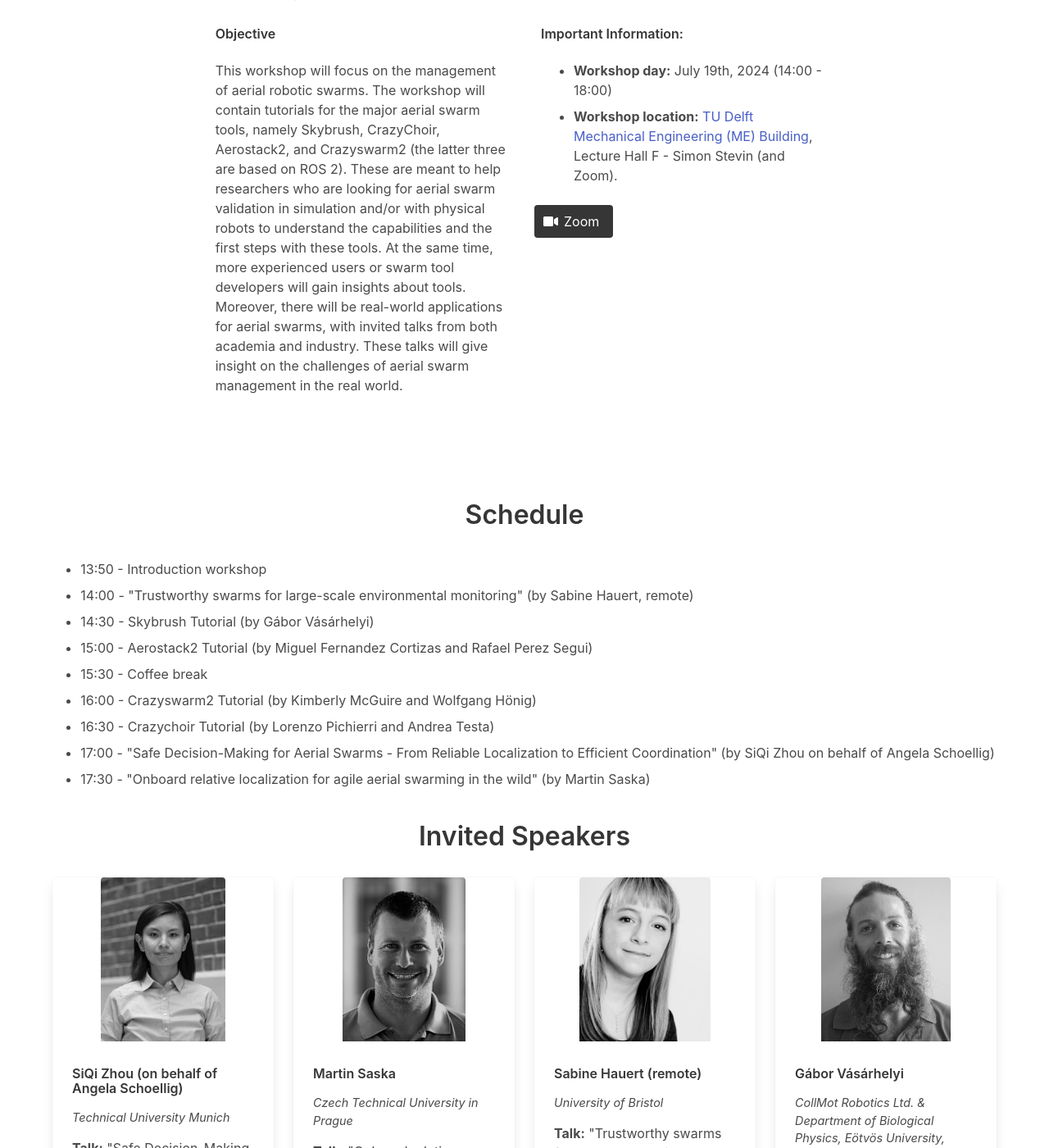
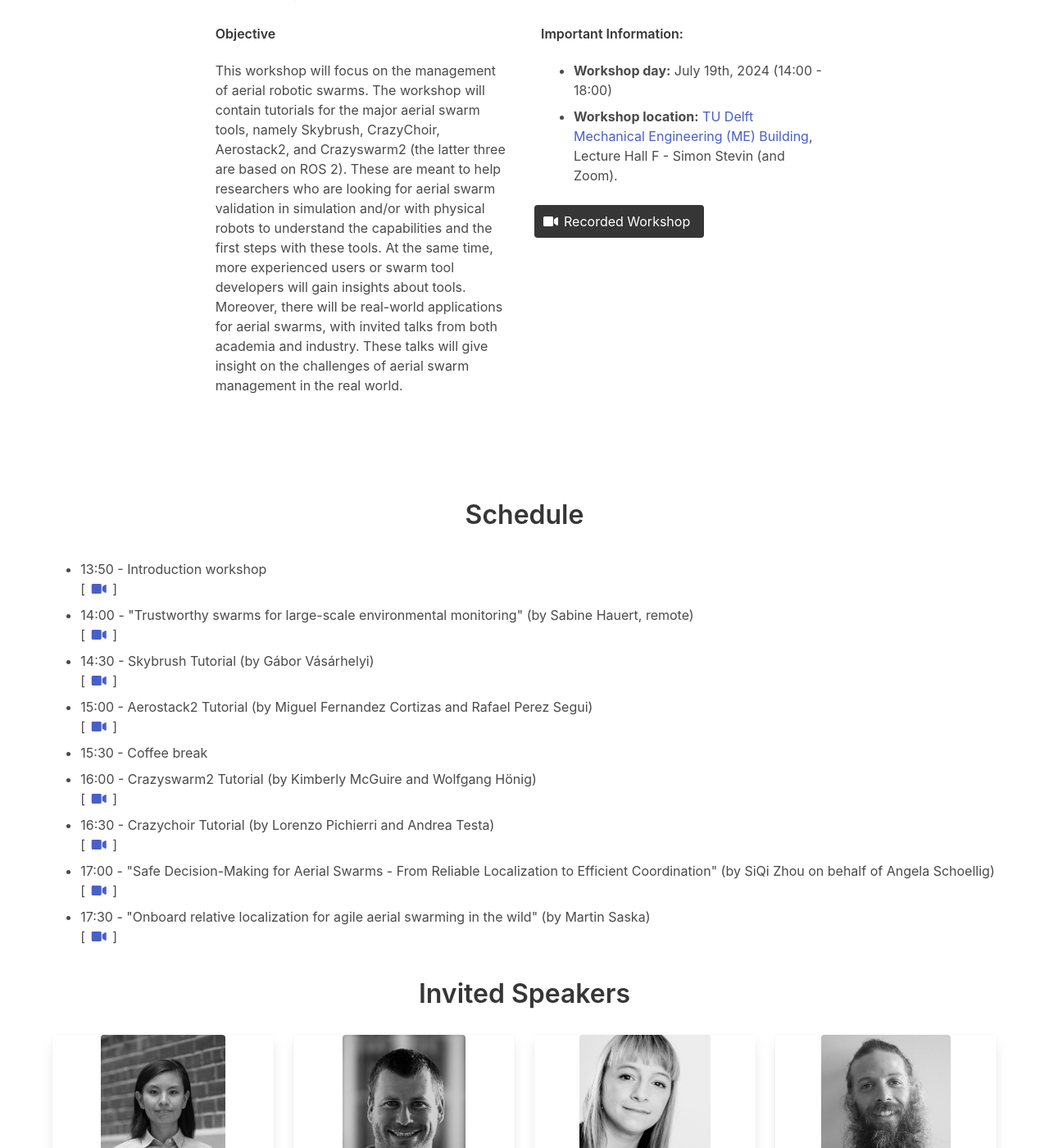
Before and after one commit to IMRCLab/workshop-aerial-swarms-rss2024, a Jekyll site: the page built from index.html, in a window 1280 px wide and 1400 px high, scrolled down 235 px. Shown: the whole window at 82% size. Built offline with Jekyll 4.4.1, drawn with Linux system fonts in a browser that asks for light colours.

Commit message:
Update index.html

```diff
--- a/index.html
+++ b/index.html
@@ -70,14 +70,14 @@ title: Aerial Swarm Tools and Applications
 
         </div>
 
-        <p class="buttons">
+        <!--p class="buttons">
           <a href="https://tu-berlin.zoom.us/j/65274396162?pwd=SNkTMulxy1zaDSdKcNd0IqiNdH3Ypx.1" class="button is-dark">
             <span class="icon">
               <i class="fas fa-video"></i>
             </span>
             <span>Zoom</span>
           </a>
-        </p>
+      </p-->
 
         <!-- <p class="buttons">
           <a href="mailto:rs4uavs@googlegroups.com" class="button is-dark">
@@ -88,8 +88,8 @@ title: Aerial Swarm Tools and Applications
           </a>
         </p> -->
 
-        <!-- <p class="buttons">
-          <a href="https://www.youtube.com/watch?v=MjqBZOVEL4c" class="button is-dark">
+        <p class="buttons">
+          <a href="https://youtu.be/LnTmqx08K3k" class="button is-dark">
             <span class="icon">
               <i class="fas fa-video"></i>
             </span>
@@ -97,7 +97,7 @@ title: Aerial Swarm Tools and Applications
           </a>
         </p>
 
-        <p class="buttons">
+        <!--p class="buttons">
           <a href="https://arxiv.org/abs/2311.02296" class="button is-dark">
             <span class="icon">
               <i class="fa-solid fa-book"></i>
@@ -213,18 +213,57 @@ title: Aerial Swarm Tools and Applications
 
   <div class="columns is-centered">
     <div class="content paper">
-        <!-- This schedule is preliminary and may be subject to change. -->
 
       <ul>
-        <li>13:50 - Introduction workshop </li>
-        <li>14:00 - "Trustworthy swarms for large-scale environmental monitoring" (by Sabine Hauert, remote)</li>
-        <li>14:30 - Skybrush Tutorial (by Gábor Vásárhelyi)</li>
-        <li>15:00 - Aerostack2 Tutorial (by Miguel Fernandez Cortizas and Rafael Perez Segui)</li>
+        <li>13:50 - Introduction workshop
+        <br>
+          [
+            <a href="https://www.youtube.com/watch?v=LnTmqx08K3k&t=0s"><span class="icon"><i class="fas fa-video"></i></span></a>
+          ]
+        </li>
+        <li>14:00 - "Trustworthy swarms for large-scale environmental monitoring" (by Sabine Hauert, remote)
+        <br>
+          [
+            <a href="https://www.youtube.com/watch?v=LnTmqx08K3k&t=323s"><span class="icon"><i class="fas fa-video"></i></span></a>
+          ]
+        </li>
+        <li>14:30 - Skybrush Tutorial (by Gábor Vásárhelyi)
+        <br>
+          [
+            <a href="https://www.youtube.com/watch?v=LnTmqx08K3k&t=2220s"><span class="icon"><i class="fas fa-video"></i></span></a>
+          ]
+        </li>
+        <li>15:00 - Aerostack2 Tutorial (by Miguel Fernandez Cortizas and Rafael Perez Segui)
+        <br>
+          [
+            <a href="https://www.youtube.com/watch?v=LnTmqx08K3k&t=4020s"><span class="icon"><i class="fas fa-video"></i></span></a>
+          ]
+        </li>
         <li>15:30 - Coffee break </li>
-        <li>16:00 - Crazyswarm2 Tutorial (by Kimberly McGuire and Wolfgang Hönig)</li>
-        <li>16:30 - Crazychoir Tutorial (by Lorenzo Pichierri and Andrea Testa)</li>
-        <li>17:00 - "Safe Decision-Making for Aerial Swarms - From Reliable Localization to Efficient Coordination" (by SiQi Zhou on behalf of Angela Schoellig) </li>
-        <li>17:30 - "Onboard relative localization for agile aerial swarming in the wild" (by Martin Saska)</li>
+        <li>16:00 - Crazyswarm2 Tutorial (by Kimberly McGuire and Wolfgang Hönig)
+        <br>
+          [
+            <a href="https://www.youtube.com/watch?v=LnTmqx08K3k&t=5840s"><span class="icon"><i class="fas fa-video"></i></span></a>
+          ]
+        </li>
+        <li>16:30 - Crazychoir Tutorial (by Lorenzo Pichierri and Andrea Testa)
+        <br>
+          [
+            <a href="https://www.youtube.com/watch?v=LnTmqx08K3k&t=7506s"><span class="icon"><i class="fas fa-video"></i></span></a>
+          ]
+        </li>
+        <li>17:00 - "Safe Decision-Making for Aerial Swarms - From Reliable Localization to Efficient Coordination" (by SiQi Zhou on behalf of Angela Schoellig)
+        <br>
+          [
+            <a href="https://www.youtube.com/watch?v=LnTmqx08K3k&t=9420s"><span class="icon"><i class="fas fa-video"></i></span></a>
+          ]
+        </li>
+        <li>17:30 - "Onboard relative localization for agile aerial swarming in the wild" (by Martin Saska)
+        <br>
+          [
+            <a href="https://www.youtube.com/watch?v=LnTmqx08K3k&t=10974s"><span class="icon"><i class="fas fa-video"></i></span></a>
+          ]
+        </li>
       </ul>
     </div>
   </div>
```
